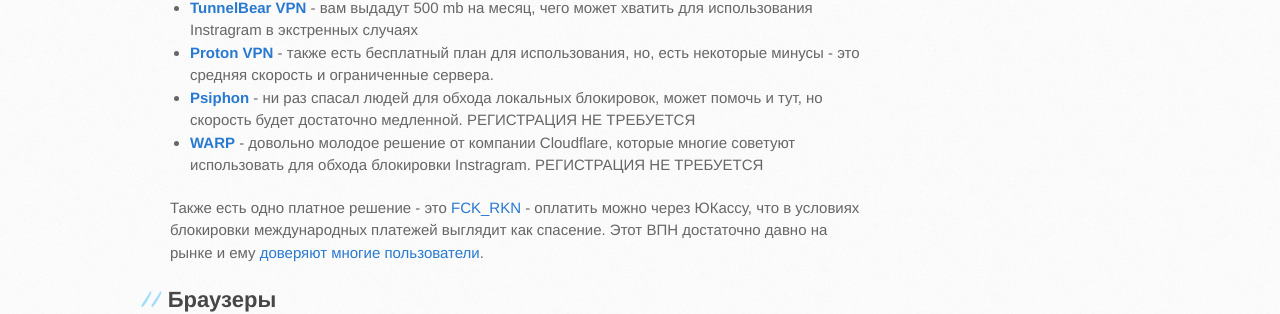
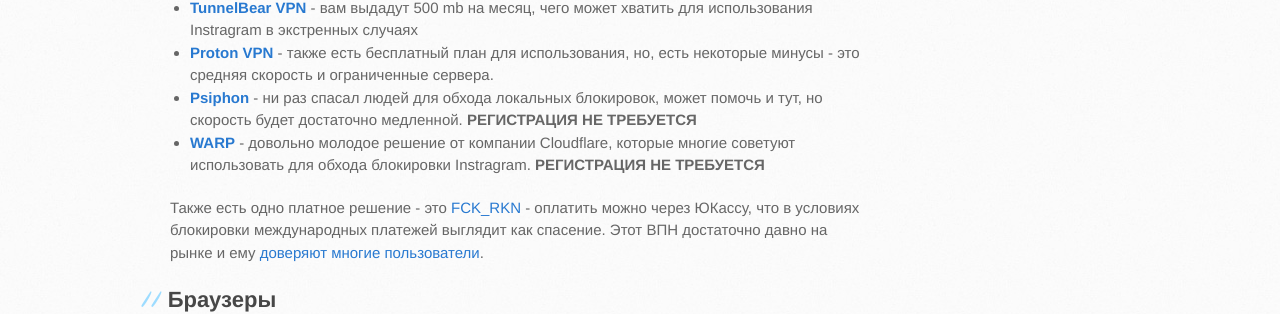
Before and after one commit to f5ociety/censor, a Jekyll site: the page built from guides/instragram.md, in a window 1280 px wide. Shown: the part 627-941 px from the top of the page. Built offline with Jekyll 4.4.1, drawn with Linux system fonts in a browser that asks for light colours; our own code applies the rules of GitHub Pages for plain Markdown files; a script that is not in the unit is left out.

Commit message:
кое что жирным шрифтом

```diff
--- a/guides/instragram.md
+++ b/guides/instragram.md
@@ -8,8 +8,8 @@
 
 * **[TunnelBear VPN](https://www.tunnelbear.com/)** - вам выдадут 500 mb на месяц, чего может хватить для использования Instragram в экстренных случаях
 * **[Proton VPN](https://protonvpn.com)** - также есть бесплатный план для использования, но, есть некоторые минусы - это средняя скорость и ограниченные сервера.
-* **[Psiphon](https://psiphon.ca/ru)** - ни раз спасал людей для обхода локальных блокировок, может помочь и тут, но скорость будет достаточно медленной. РЕГИСТРАЦИЯ НЕ ТРЕБУЕТСЯ
-* **[WARP](https://1.1.1.1/)** - довольно молодое решение от компании Cloudflare, которые многие советуют использовать для обхода блокировки Instragram. РЕГИСТРАЦИЯ НЕ ТРЕБУЕТСЯ
+* **[Psiphon](https://psiphon.ca/ru)** - ни раз спасал людей для обхода локальных блокировок, может помочь и тут, но скорость будет достаточно медленной. **РЕГИСТРАЦИЯ НЕ ТРЕБУЕТСЯ**
+* **[WARP](https://1.1.1.1/)** - довольно молодое решение от компании Cloudflare, которые многие советуют использовать для обхода блокировки Instragram. **РЕГИСТРАЦИЯ НЕ ТРЕБУЕТСЯ**
 
 Также есть одно платное решение - это **[FCK_RKN](https://t.me/FCK_RKN_bot)** - оплатить можно через ЮКассу, что в условиях блокировки международных платежей выглядит как спасение.
 Этот ВПН достаточно давно на рынке и ему [доверяют многие пользователи](https://pikabu.ru/story/yokhokho_i_telega_roma_obkhod_blokirovki_telegarma_5849622).
```
